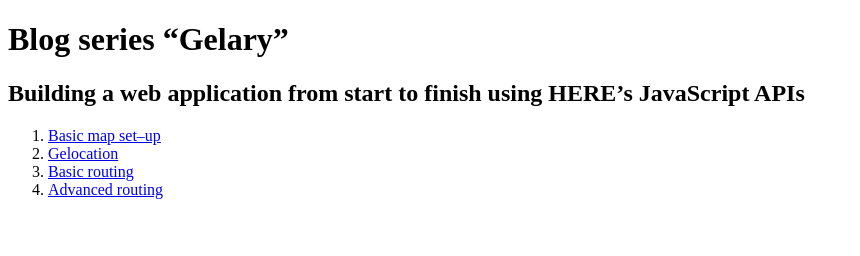
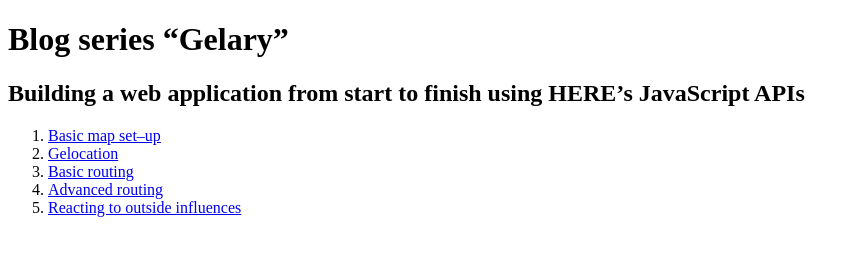
Before and after one commit to siilisolutions-de/here-gelary-blog-series, a plain HTML site: page index.html in a window 1280 px wide. Shown: the whole page, without its empty margins (0-860 px from the left). Drawn offline with Linux system fonts and the light colour scheme.

Commit message:
Post 7: Reacting to outside influences -- Listing new part.

```diff
--- a/index.html
+++ b/index.html
@@ -30,6 +30,11 @@
                     Advanced routing
                 </a>
             </li>
+            <li>
+                <a href="7-reacting-to-outside-influences/index.html">
+                    Reacting to outside influences
+                </a>
+            </li>
         </ol>
     </body>
 </html>
```
